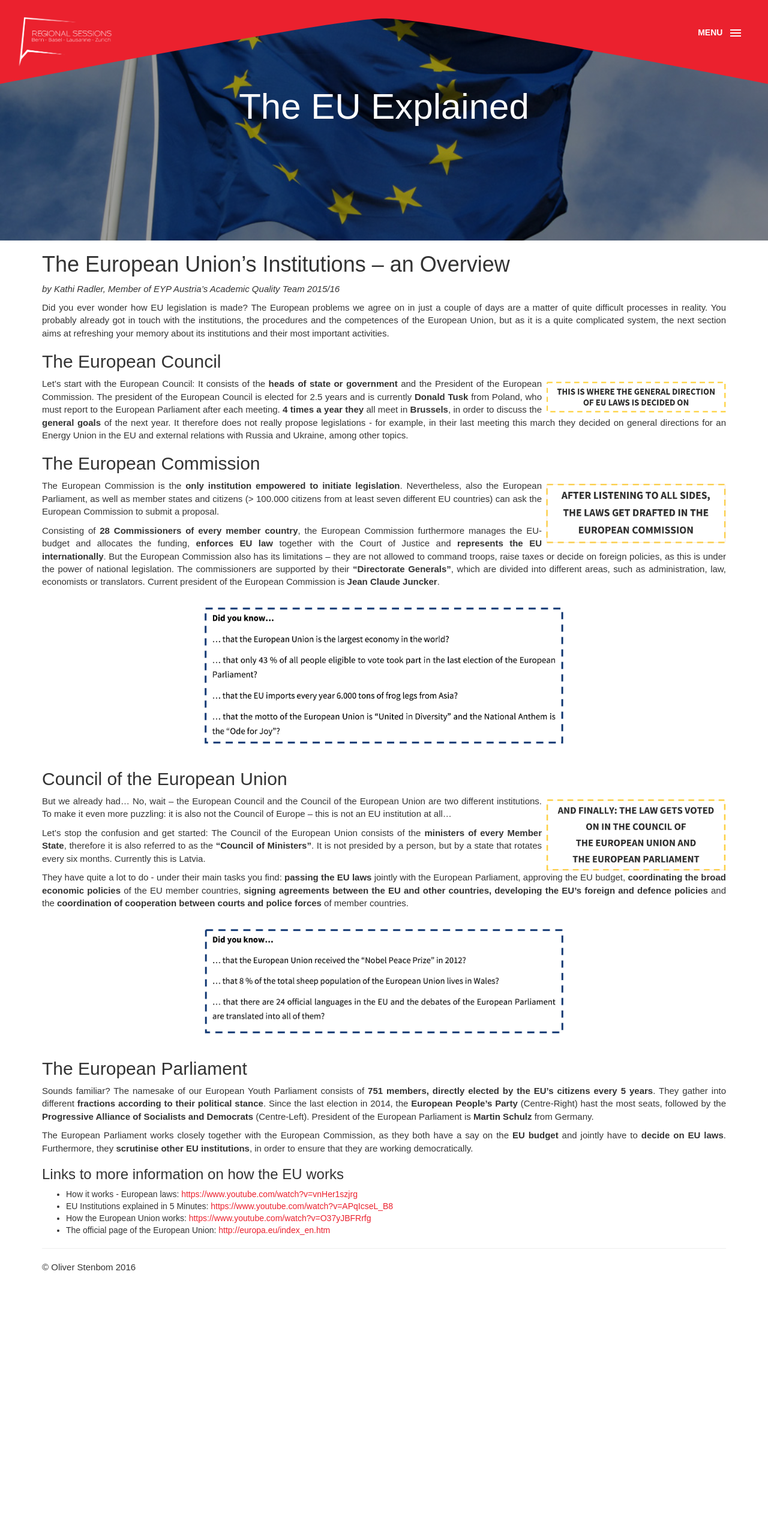
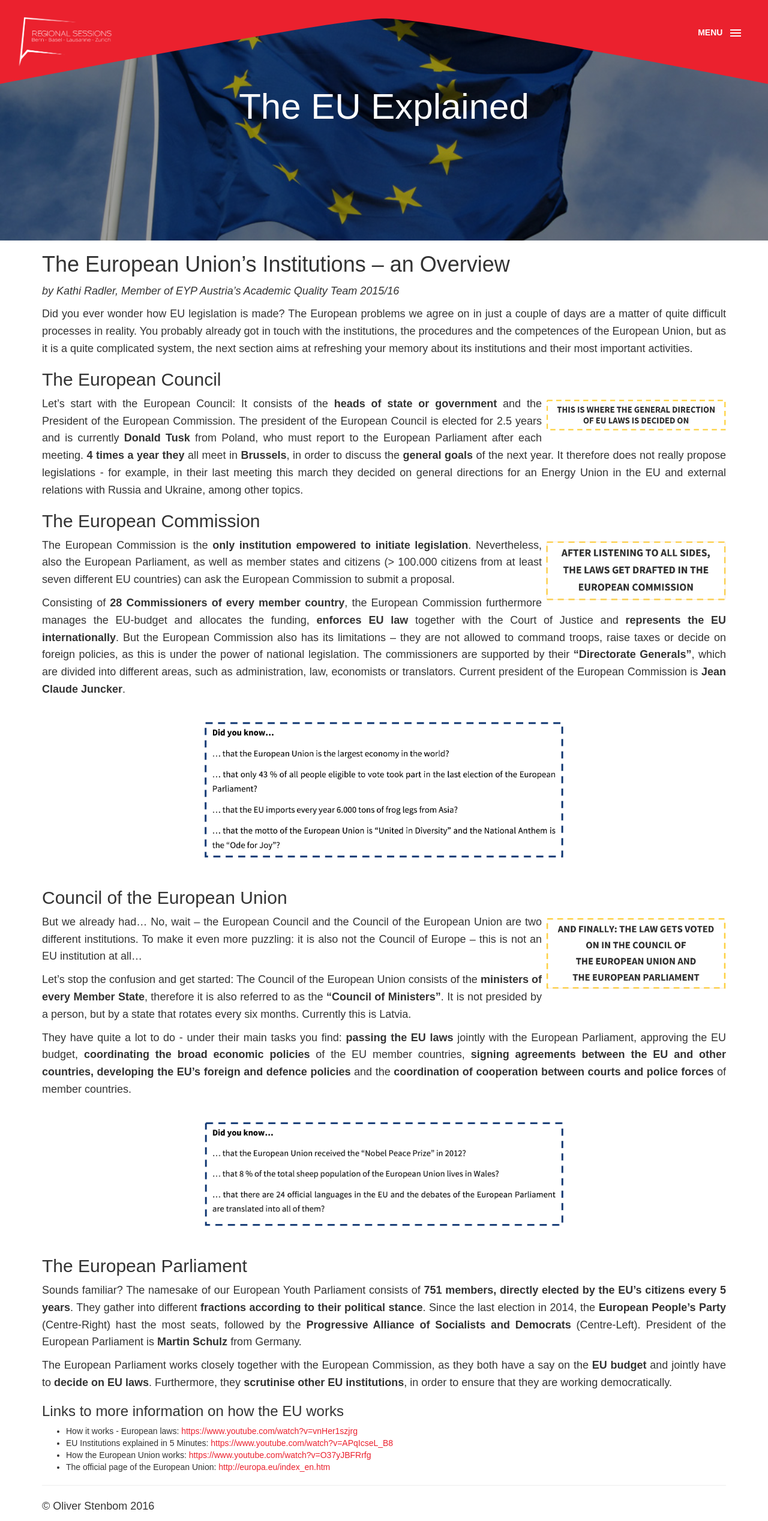
Before and after one commit to ostenbom/Vienna-Topic-Overviews, a Jekyll site: the page built from eu_guide.md, in a window 1280 px wide. Shown: the whole page at 60% size. Built offline with Jekyll 4.4.1, drawn with Linux system fonts in a browser that asks for light colours; nearby versions of some CDN libraries; before the commit the page ends 2134 px from its top, so only the background shows below that.

Commit message:
p styles changed for easier reading

```diff
--- a/css/main.css
+++ b/css/main.css
@@ -9,8 +9,9 @@ body {
   padding-bottom: 20px; }
 
 p {
-  font-size: 15px;
-  text-align: justify; }
+  font-size: 18px;
+  text-align: justify;
+  line-height: 1.6em; }
 
 header {
   position: relative;
--- a/css/main.scss
+++ b/css/main.scss
@@ -15,8 +15,9 @@ body {
 }
 
 p {
-  font-size: 15px;
+  font-size: 18px;
   text-align: justify;
+  line-height: 1.6em;
 }
 
 header {
```
